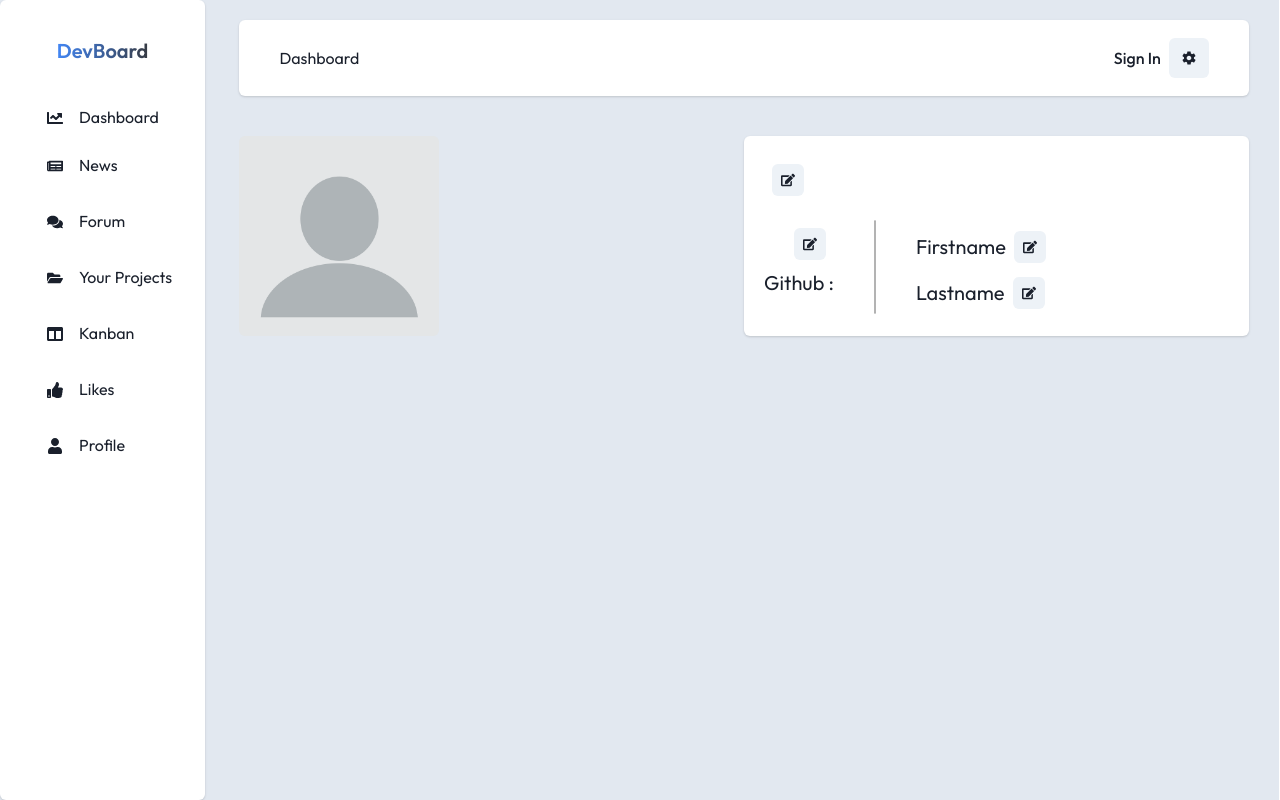
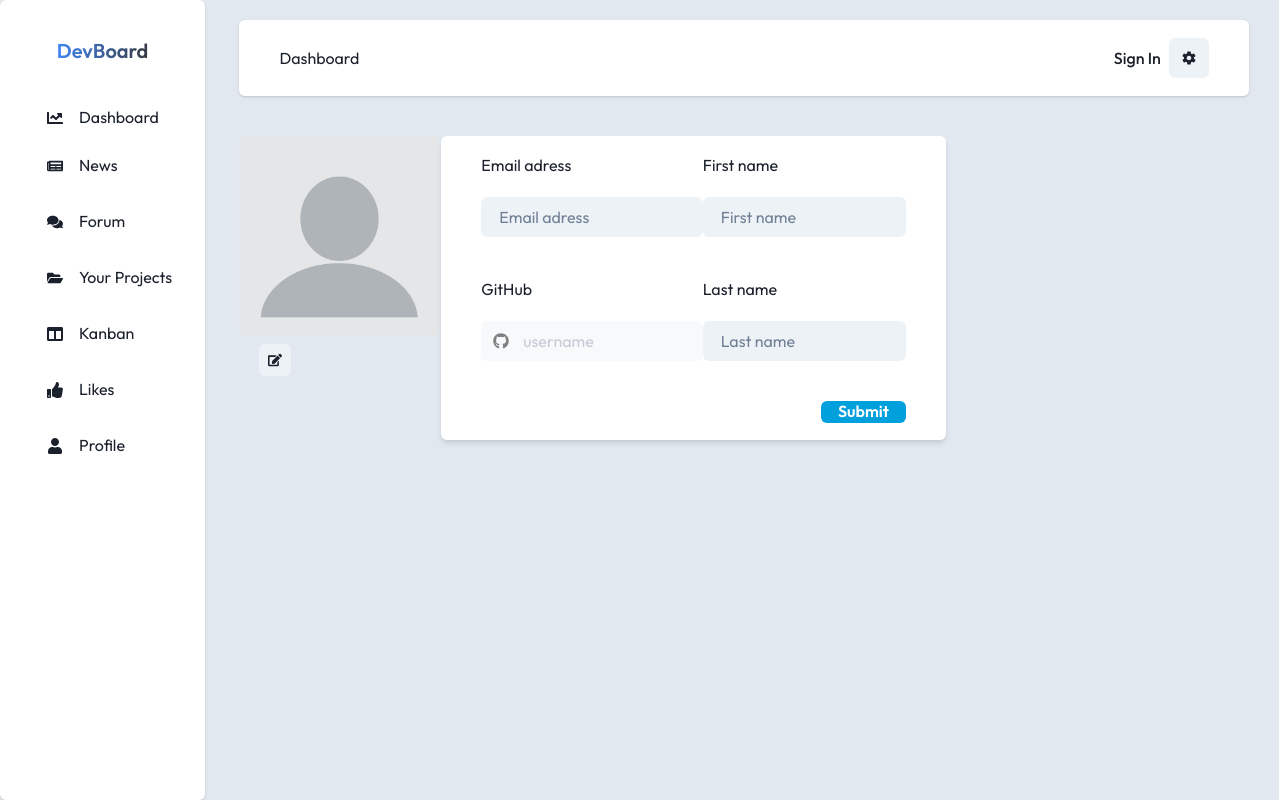
Before and after one commit to TessFanny/devBoard, a React (Vite) app in the folder DevBoard/: page /profile in a window 1280 px wide. Built offline with nearby package versions, Linux system fonts and the light colour scheme.

Commit message:
profile v2

```diff
--- a/DevBoard/src/components/Profile/Email/Email.jsx
+++ b/DevBoard/src/components/Profile/Email/Email.jsx
@@ -1,45 +1,17 @@
 import { useDispatch, useSelector } from 'react-redux'; // Importing two hooks from Redux
-import { Flex, Box, Text, Image, Editable, EditablePreview, Input, EditableInput, useEditableControls, IconButton, ButtonGroup } from "@chakra-ui/react";
+import { Text, Input } from "@chakra-ui/react";
 import { FaEdit, FaCheck, FaWindowClose } from "react-icons/fa";
 import img from "../../../assets/profile.png";
 
 function Email() {
 
   const { email } = useSelector((state) => state.login.user);
-    function EditableControls() {
-        const {
-          isEditing,
-          getSubmitButtonProps,
-          getCancelButtonProps,
-          getEditButtonProps,
-        } = useEditableControls()
 
-        return isEditing ? (
-          <ButtonGroup size='sm'>
-            <IconButton icon={<FaCheck />} {...getSubmitButtonProps()} />
-            <IconButton icon={<FaWindowClose />} {...getCancelButtonProps()} />
-          </ButtonGroup>
-        ) : (
-          <Flex>
-            <IconButton size='sm' icon={<FaEdit />} {...getEditButtonProps()} />
-          </Flex>
-        )
-      }
     return(
-        <Editable
-            display="flex"
-            alignItems="center"
-            justifyContent="space-around"
-            defaultValue={email}
-            fontSize='xl'
-            isPreviewFocusable={false}
-            mt="2"
-    >
-      <EditablePreview mr="2" />
-      {/* Here is the custom input */}
-      <Input as={EditableInput} />
-      <EditableControls />
-    </Editable>
+      <>
+      <Text pl="0">Email adress</Text>
+      <Input variant='filled' placeholder='Email adress'  mt="5" value={email} />
+      </>
     )
 }
 
--- a/DevBoard/src/components/Profile/Firstname/Firstname.jsx
+++ b/DevBoard/src/components/Profile/Firstname/Firstname.jsx
@@ -1,46 +1,17 @@
 import { useDispatch, useSelector } from 'react-redux'; // Importing two hooks from Redux
-import { Flex, Box, Text, Image, Editable, EditablePreview, Input, EditableInput, useEditableControls, IconButton, ButtonGroup } from "@chakra-ui/react";
+import { Text, Input } from "@chakra-ui/react";
 import { FaEdit, FaCheck, FaWindowClose } from "react-icons/fa";
 import img from "../../../assets/profile.png";
 
 function Firstname() {
 
-    const { firstname } = useSelector((state) => state.login.user);
-    function EditableControls() {
-        const {
-          isEditing,
-          getSubmitButtonProps,
-          getCancelButtonProps,
-          getEditButtonProps,
-        } = useEditableControls()
+  const { firstname } = useSelector((state) => state.login.user);
 
-        return isEditing ? (
-          <ButtonGroup size='sm'>
-            <IconButton icon={<FaCheck />} {...getSubmitButtonProps()} />
-            <IconButton icon={<FaWindowClose />} {...getCancelButtonProps()} />
-          </ButtonGroup>
-        ) : (
-          <Flex>
-            <IconButton size='sm' icon={<FaEdit />} {...getEditButtonProps()} />
-          </Flex>
-        )
-      }
     return(
-        <Editable
-            display="flex"
-            alignItems="center"
-            justifyContent="space-around"
-            defaultValue={firstname}
-            placeholder="Firstname"
-            fontSize='xl'
-            isPreviewFocusable={false}
-            mt="2"
-    >
-      <EditablePreview mr="2" />
-      {/* Here is the custom input */}
-      <Input as={EditableInput} />
-      <EditableControls />
-    </Editable>
+      <>
+      <Text pl="0">First name</Text>
+      <Input variant='filled' placeholder='First name'  mt="5" />
+      </>
     )
 }
 
--- a/DevBoard/src/components/Profile/Github/Github.jsx
+++ b/DevBoard/src/components/Profile/Github/Github.jsx
@@ -1,33 +1,23 @@
 import { useDispatch, useSelector } from 'react-redux'; // Importing two hooks from Redux
-import { Flex, Box, Text, Image, Editable, EditablePreview, Input, EditableInput, useEditableControls, IconButton, ButtonGroup } from "@chakra-ui/react";
-import { FaEdit, FaCheck, FaWindowClose } from "react-icons/fa";
+import { Text, Input, InputGroup, InputLeftElement } from "@chakra-ui/react";
+import { FaGithub } from "react-icons/fa";
 import img from "../../../assets/profile.png";
 
 function Github() {
 
-    function EditableControls() {
-        const {
-          isEditing,
-          getSubmitButtonProps,
-          getCancelButtonProps,
-          getEditButtonProps,
-        } = useEditableControls()
+  const { email } = useSelector((state) => state.login.user);
 
-        return isEditing ? (
-          <ButtonGroup size='sm'>
-            <IconButton icon={<FaCheck />} {...getSubmitButtonProps()} />
-            <IconButton icon={<FaWindowClose />} {...getCancelButtonProps()} />
-          </ButtonGroup>
-        ) : (
-          <Flex>
-            <IconButton size='sm' icon={<FaEdit />} {...getEditButtonProps()} />
-          </Flex>
-        )
-      }
     return(
-        <Text fontSize="xl" mt="2">
-          Github :
-        </Text>
+      <>
+      <Text pl="0" mt="10" mb="5">GitHub</Text>
+      <InputGroup>
+    <InputLeftElement
+      pointerEvents='none'
+      children={<FaGithub color="grey"/>}
+    />
+    <Input variant='filled' placeholder='username' isDisabled={true} />
+  </InputGroup>
+      </>
     )
 }
 
--- a/DevBoard/src/components/Profile/Lastname/Lastname.jsx
+++ b/DevBoard/src/components/Profile/Lastname/Lastname.jsx
@@ -1,46 +1,17 @@
 import { useDispatch, useSelector } from 'react-redux'; // Importing two hooks from Redux
-import { Flex, Box, Text, Image, Editable, EditablePreview, Input, EditableInput, useEditableControls, IconButton, ButtonGroup } from "@chakra-ui/react";
+import { Text, Input } from "@chakra-ui/react";
 import { FaEdit, FaCheck, FaWindowClose } from "react-icons/fa";
 import img from "../../../assets/profile.png";
 
 function Lastname() {
 
-    const { lastname } = useSelector((state) => state.login.user);
-    function EditableControls() {
-        const {
-          isEditing,
-          getSubmitButtonProps,
-          getCancelButtonProps,
-          getEditButtonProps,
-        } = useEditableControls()
+  const { lastname } = useSelector((state) => state.login.user);
 
-        return isEditing ? (
-          <ButtonGroup size='sm'>
-            <IconButton icon={<FaCheck />} {...getSubmitButtonProps()} />
-            <IconButton icon={<FaWindowClose />} {...getCancelButtonProps()} />
-          </ButtonGroup>
-        ) : (
-          <Flex>
-            <IconButton size='sm' icon={<FaEdit />} {...getEditButtonProps()} />
-          </Flex>
-        )
-      }
     return(
-        <Editable
-            display="flex"
-            alignItems="center"
-            justifyContent="space-around"
-            defaultValue={lastname}
-            placeholder="Lastname"
-            fontSize='xl'
-            isPreviewFocusable={false}
-            mt="2"
-    >
-      <EditablePreview mr="2" />
-      {/* Here is the custom input */}
-      <Input as={EditableInput} />
-      <EditableControls />
-    </Editable>
+      <>
+      <Text pl="0" mt="10">Last name</Text>
+      <Input variant='filled' placeholder='Last name'  mt="5" value={lastname}/>
+      </>
     )
 }
 
--- a/DevBoard/src/components/Profile/Profile.jsx
+++ b/DevBoard/src/components/Profile/Profile.jsx
@@ -1,4 +1,4 @@
-import { Flex, Box, Text, Image, Divider, Card } from "@chakra-ui/react";
+import { Flex, Box, Text, Image, Divider, Card, Input, Button } from "@chakra-ui/react";
 import Firstname from "./Firstname/Firstname";
 import Lastname from "./Lastname/Lastname";
 import img from "../../assets/profile.png";
@@ -10,32 +10,33 @@ function Profile() {
 
 
     return(
-        <Flex w="98%" mt="10">
-            <Box w="50%">
+        <Flex w="98%" mt="10" h="80%">
+            <Box w="20%" pr="10">
+            <Box display="flex" flexDirection="column" alignItems="flex-start">
             <Image
-                  boxSize="200px"
+                  maxW="200px"
                   src={img}
                   borderRadius="md"
                 />
+                <Username />
+            </Box>
             </Box>
 
             <Box w="50%" display="flex">
-                <Card p="5" w="100%">
-                    <Box display="flex" flexDirection="column" alignItems="flex-start">
-                        <Username />
-                        <Flex>
-                            <Box mr="10">
+                <Box w="100%" display="flex" flexDirection="column" alignItems="flex-end" justifyContent="center" bgColor="white" padding="10" borderRadius="md" boxShadow="md" height="50%">
+                    <Box display="flex" justifyContent="space-around" alignItems="center" w="100%">
+                        <Box>
                             <Email />
                             <Github />
                             </Box>
-                            <Divider orientation='vertical' borderWidth="1px" borderColor="gray" borderRadius="xl" />
-                            <Box ml="10" display="flex" alignItems="flex-start" flexDirection="column">
+
+                            <Box>
                             <Firstname />
                             <Lastname />
                         </Box>
-                        </Flex>
                     </Box>
-                </Card>
+                    <Button colorScheme='linkedin' mt="10">Submit</Button>
+                </Box>
             </Box>
         </Flex>
     )
--- a/DevBoard/src/components/Profile/Username/Username.jsx
+++ b/DevBoard/src/components/Profile/Username/Username.jsx
@@ -36,7 +36,7 @@ function Username() {
             mt="2"
             mb="6"
     >
-      <EditablePreview mr="2" />
+      <EditablePreview mr="5" />
       {/* Here is the custom input */}
       <Input as={EditableInput} />
       <EditableControls />
```
Lines whose indentation alone changed are shown as unchanged.
